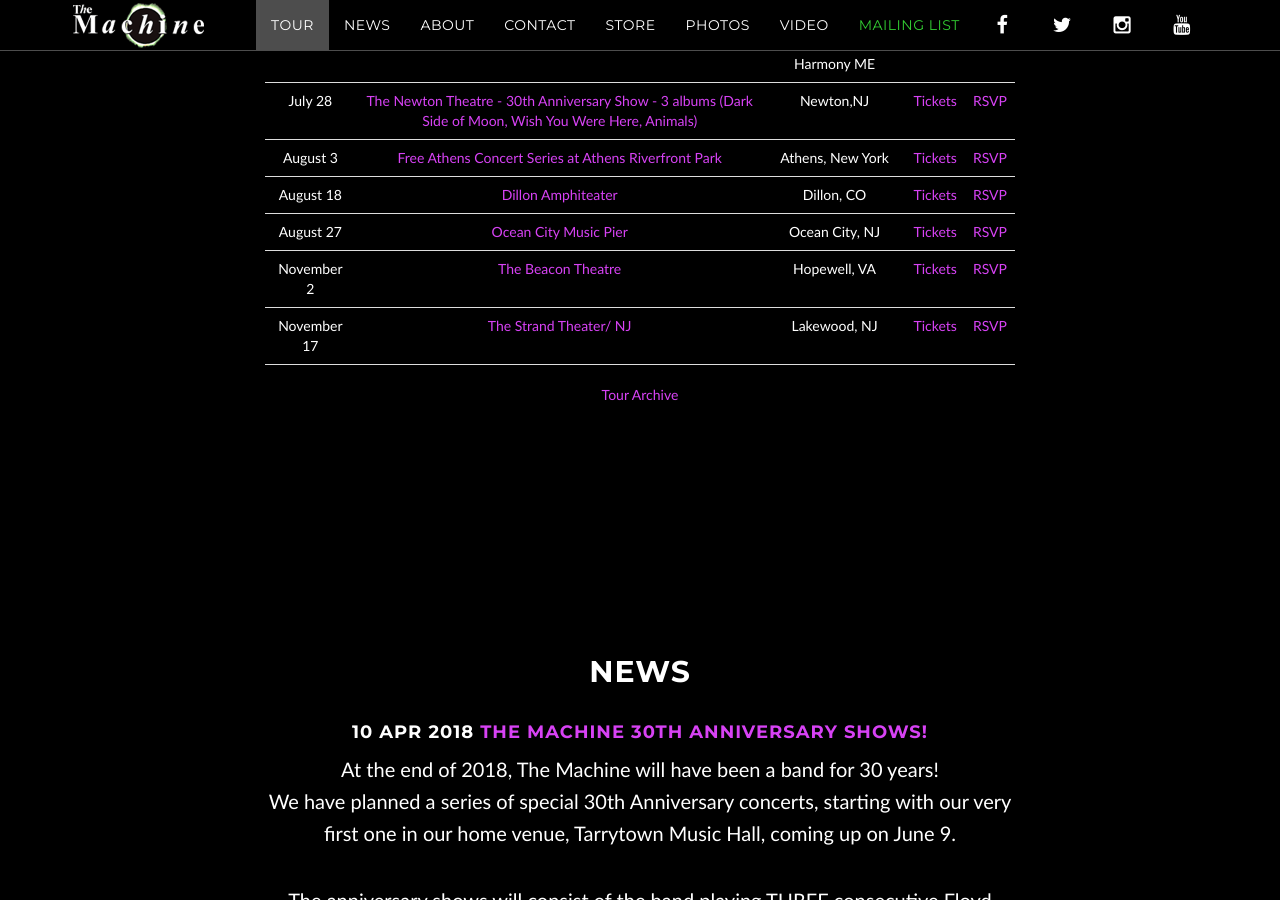
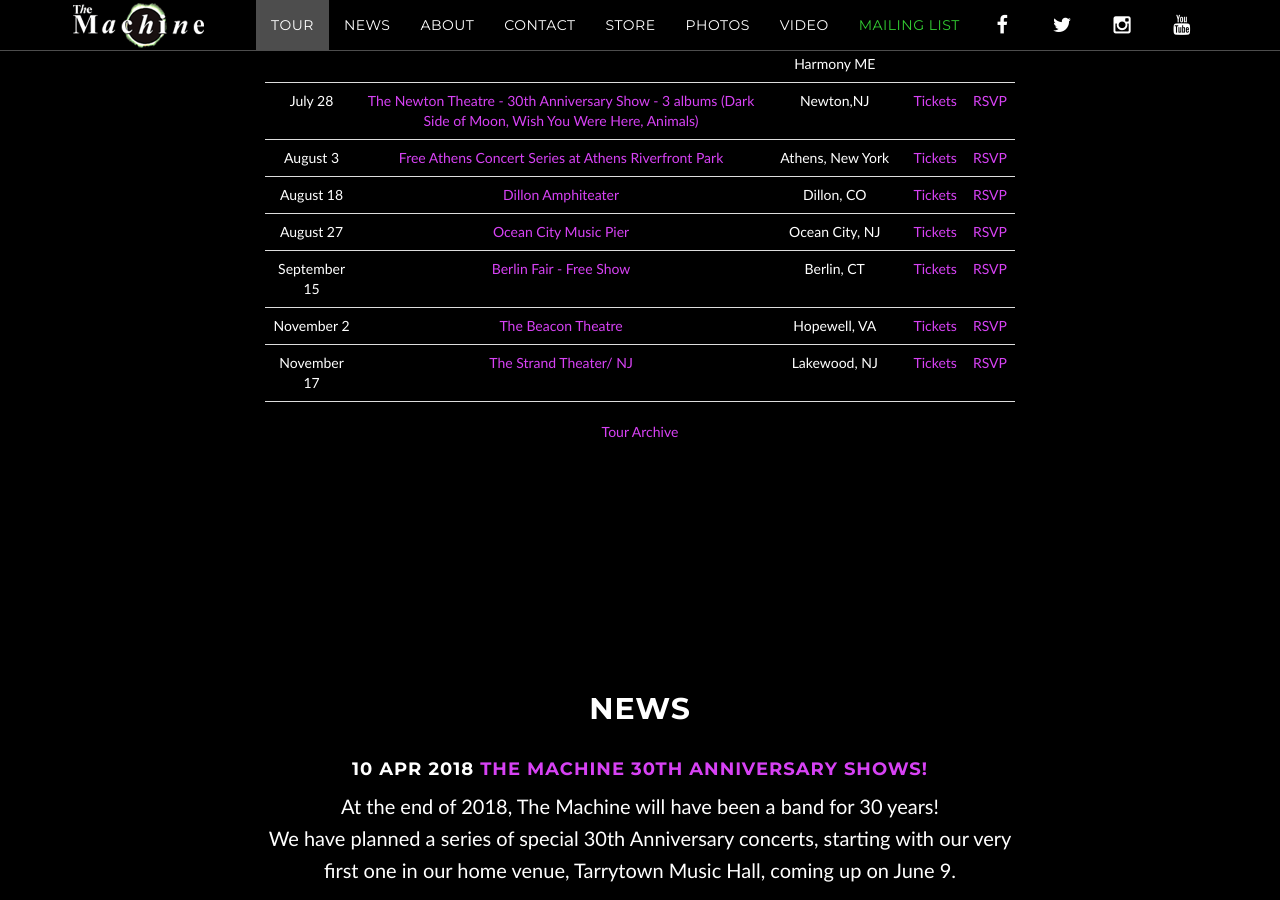
Before and after one commit to machineweb/machineweb.github.io, a Jekyll site: the page built from index.html, in a window 1280 px wide and 900 px high, scrolled down 1124 px. Built offline with Jekyll 4.4.1, drawn with Linux system fonts in a browser that asks for light colours; comment, search, counter and statistics services are not loaded.

Commit message:
New tour item

```diff
--- a/_data/tour.yml
+++ b/_data/tour.yml
@@ -3450,3 +3450,12 @@
     tickets-url: "https://weedfairy.net/tickets/"
     rsvp-url: "https://www.facebook.com/events/871328479718835/"
     order: "1529125200000"
+
+
+  - date: "September 15 2018"
+    venue: "Berlin Fair - Free Show"
+    venue-url: "https://ctberlinfair.com/about-the-fair/hours-and-admissions"
+    location: "Berlin, CT"
+    tickets-url: "https://ctberlinfair.com/about-the-fair/hours-and-admissions"
+    rsvp-url: "https://www.facebook.com/events/1737071893044446/"
+    order: "1536984000000"
```
